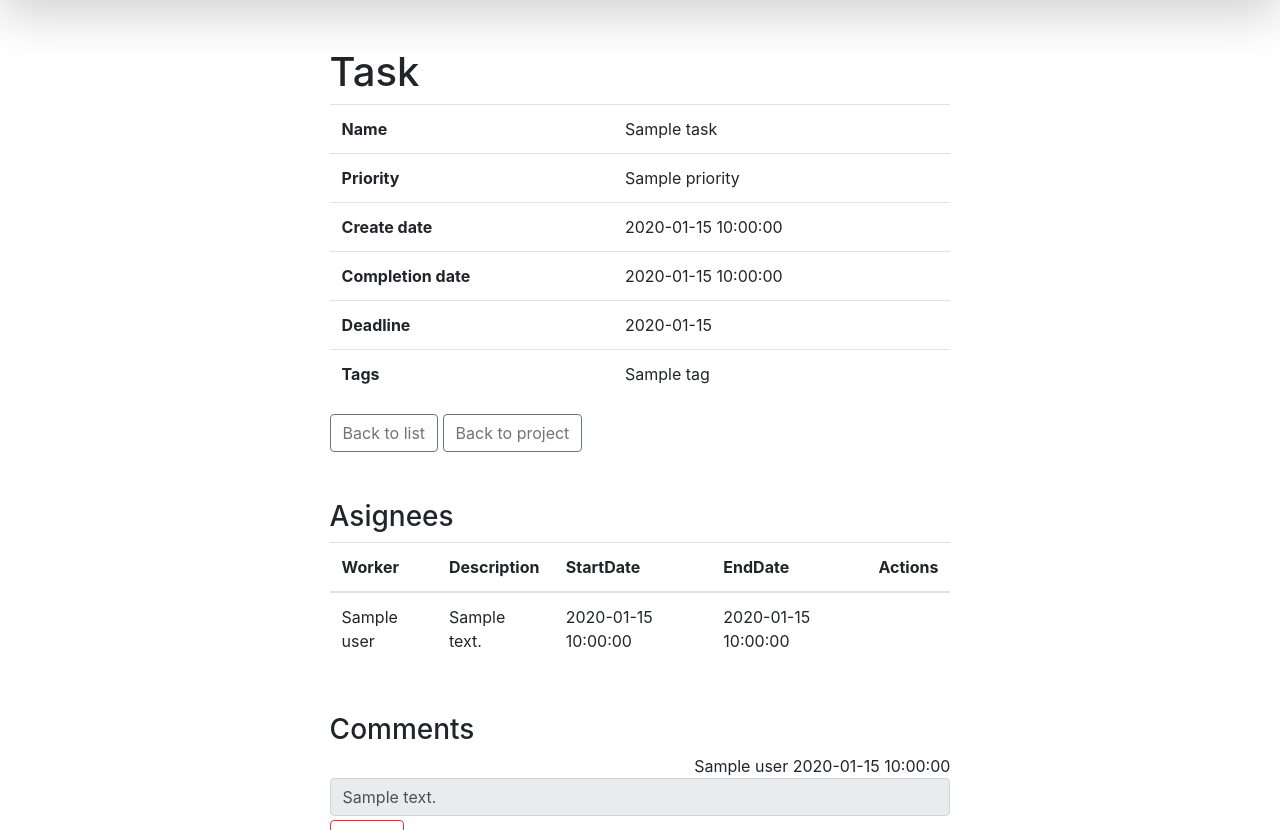
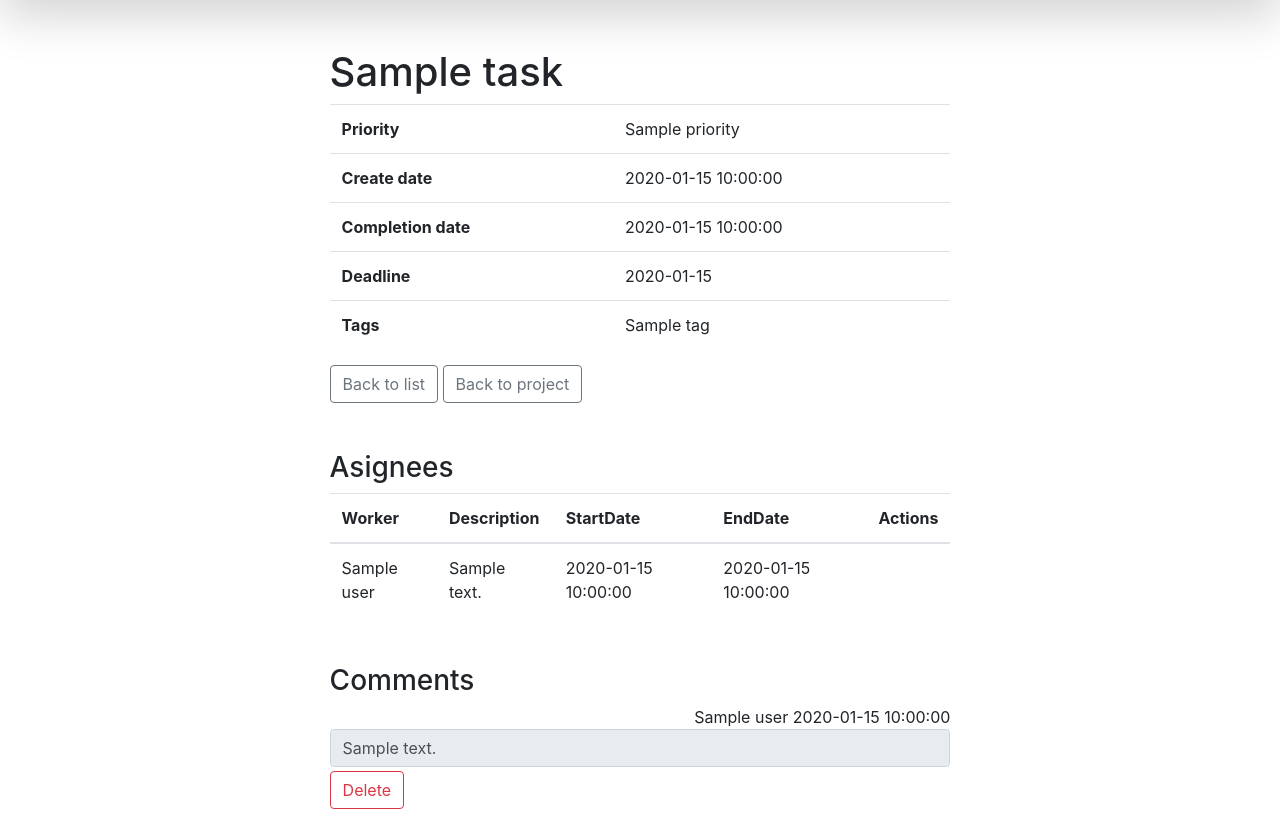
Before and after one commit to CoToDo/CoToDo, a Symfony app: template templates/task/show.html.twig in a window 1280 px wide. Shown: the part 96-926 px from the top of the page. Run offline with Twig, Linux system fonts and the light colour scheme; the template is opened without the code that fills it: most values are stand-ins (such as "Sample title", 1, 10 or a date in 2020); form fields are guessed from the names that the template uses; some libraries are stand-ins or nearby versions.

Commit message:
Edit show task template.

```diff
--- a/templates/task/show.html.twig
+++ b/templates/task/show.html.twig
@@ -11,14 +11,10 @@
             </div>
         {% endfor %}
         <div class="m-5">
-            <h1>Task</h1>
+            <h1>{{ task.name }}</h1>
 
             <table class="table">
                 <tbody>
-                <tr>
-                    <th>Name</th>
-                    <td>{{ task.name }}</td>
-                </tr>
                 <tr>
                     <th>Priority</th>
                     <td>{{ task.priority }}</td>
```
